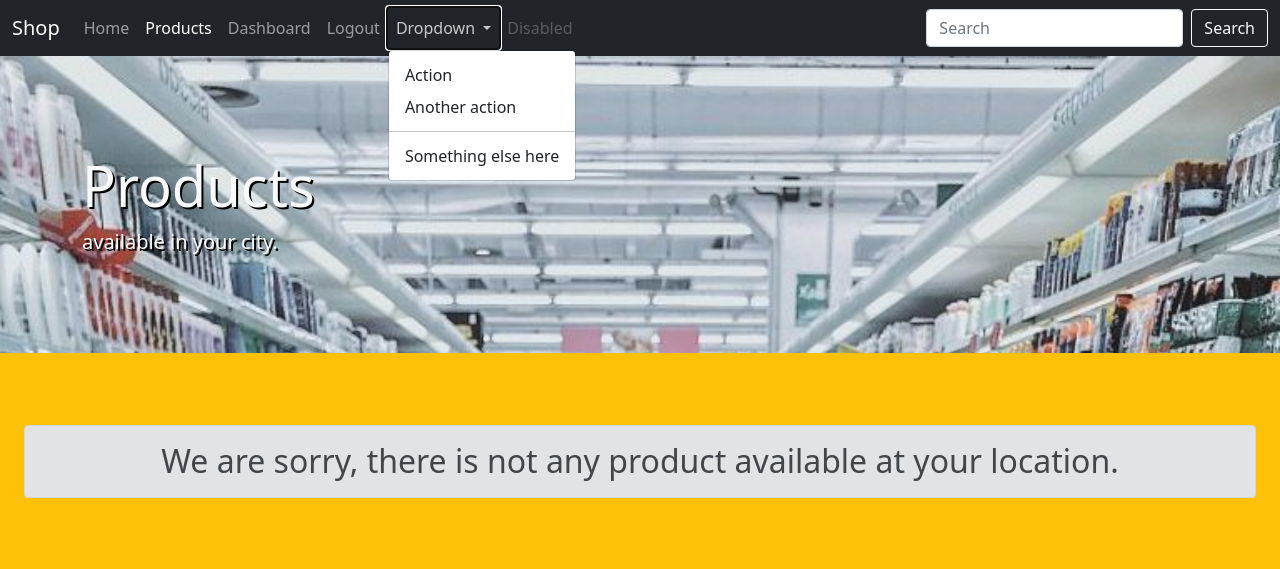
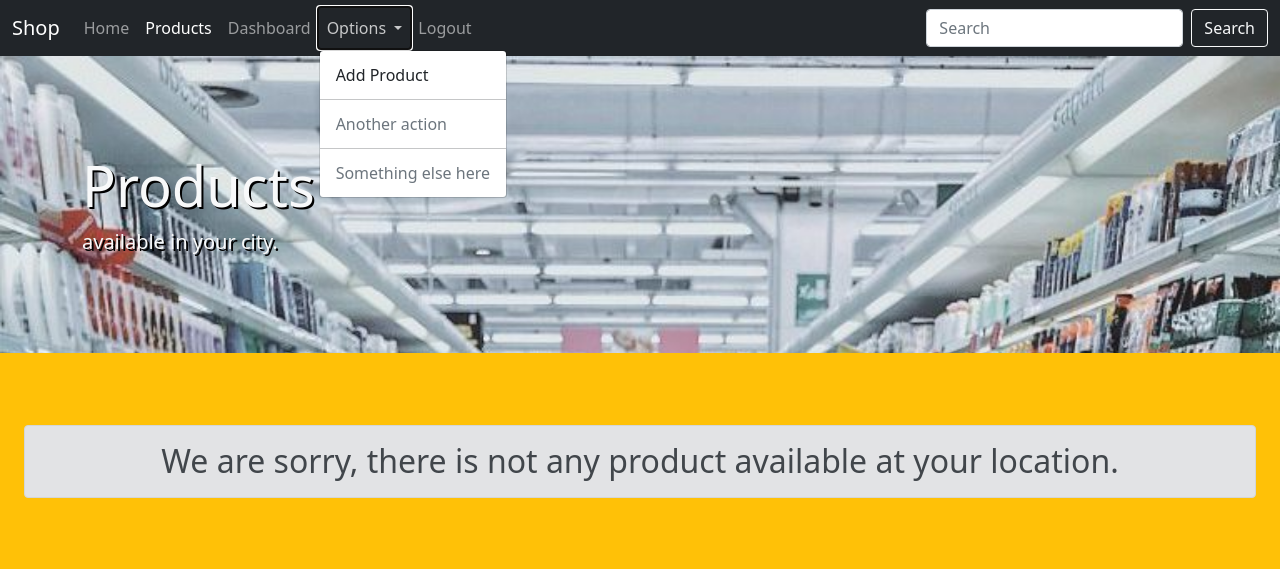
Before and after one commit to satyam-seth/eshop, a Django app: page /product/ in a window 1280 px wide, after a click on "Options". Shown: the top 569 px of the page. Run offline with Django 3.2, Linux system fonts and the light colour scheme; a user stored in the database is signed in; data comes from the database, SQL or seed files in the repository; both versions use the stored data as it was after the commit; some libraries are stand-ins or nearby versions; some web fonts are replaced.

Commit message:
design product add template

```diff
--- a/eshop/core/forms.py
+++ b/eshop/core/forms.py
@@ -1,9 +1,7 @@
 from django import forms
 from django.contrib.auth.models import User
 from django.contrib.auth.forms import AuthenticationForm,UsernameField,UserCreationForm
-from django.forms import widgets
 from django.utils.translation import gettext_lazy as _
-from phonenumber_field.formfields import PhoneNumberField
 from .models import Profile
 
 class LoginForm(AuthenticationForm):
--- a/eshop/core/templates/core/navbar.html
+++ b/eshop/core/templates/core/navbar.html
@@ -20,6 +20,23 @@
                             <a class="nav-link {{dashboard_active}} {{dashboard_disabled}}" href="{% url 'dashboard' %}">Dashboard</a>
                         </li>
                     {% endif %}
+                    <li class="nav-item dropdown">
+                        <a class="nav-link dropdown-toggle" href="#" id="navbarDropdown" role="button"
+                            data-bs-toggle="dropdown" aria-expanded="false">
+                            Options
+                        </a>
+                        <ul class="dropdown-menu" aria-labelledby="navbarDropdown">
+                            <li><a class="dropdown-item" href="{% url 'add' %}">Add Product</a></li>
+                            <li>
+                                <hr class="dropdown-divider">
+                            </li>
+                            <li><a class="dropdown-item disabled" href="#">Another action</a></li>
+                            <li>
+                                <hr class="dropdown-divider">
+                            </li>
+                            <li><a class="dropdown-item disabled" href="#">Something else here</a></li>
+                        </ul>
+                    </li>
                     <li class="nav-item">
                         <a class="nav-link {{logout_active}} {{logout_disabled}}" href="{% url 'logout' %}">Logout</a>
                     </li>
@@ -31,23 +48,6 @@
                         <a class="nav-link {{signup_active}} {{signup_disabled}}" href="{% url 'signup' %}">SignUp</a>
                     </li>
                 {% endif %}
-                <li class="nav-item dropdown">
-                    <a class="nav-link dropdown-toggle" href="#" id="navbarDropdown" role="button"
-                        data-bs-toggle="dropdown" aria-expanded="false">
-                        Dropdown
-                    </a>
-                    <ul class="dropdown-menu" aria-labelledby="navbarDropdown">
-                        <li><a class="dropdown-item" href="#">Action</a></li>
-                        <li><a class="dropdown-item" href="#">Another action</a></li>
-                        <li>
-                            <hr class="dropdown-divider">
-                        </li>
-                        <li><a class="dropdown-item" href="#">Something else here</a></li>
-                    </ul>
-                </li>
-                <li class="nav-item">
-                    <a class="nav-link disabled" href="#" tabindex="-1" aria-disabled="true">Disabled</a>
-                </li>
             </ul>
             <form class="d-flex">
                 <input class="form-control me-2" type="search" placeholder="Search" aria-label="Search">
--- a/eshop/eshop/settings.py
+++ b/eshop/eshop/settings.py
@@ -108,7 +108,7 @@ AUTH_PASSWORD_VALIDATORS = [
 
 LANGUAGE_CODE = 'en-us'
 
-TIME_ZONE = 'UTC'
+TIME_ZONE = 'Asia/Kolkata'
 
 USE_I18N = True
 
--- a/eshop/product/models.py
+++ b/eshop/product/models.py
@@ -9,7 +9,7 @@ class Product(models.Model):
     date=models.DateField()
     description=models.TextField(max_length=500)
     mrp=models.DecimalField(decimal_places=2,max_digits=7)
-    selling_price=models.DecimalField(decimal_places=2,max_digits=7)
+    selling_price=models.DecimalField(decimal_places=2,max_digits=10)
     location=models.CharField(max_length=50)
 
     def __str__(self):
--- a/eshop/product/views.py
+++ b/eshop/product/views.py
@@ -1,4 +1,5 @@
 from django.shortcuts import render,redirect
+from django.utils.timezone import localtime, now
 from django.views import View
 from django.views.generic import ListView
 from .forms import ProductForm
@@ -18,11 +19,10 @@ class AddProduct(View):
         form=ProductForm(request.POST)
         if form.is_valid():
             title=form.cleaned_data['title']
-            date=form.cleaned_data['date']
             description=form.cleaned_data['description']
             mrp=form.cleaned_data['mrp']
             selling_price=form.cleaned_data['selling_price']
-            new_product=Product(seller=self.request.user,title=title,date=date,description=description,mrp=mrp,selling_price=selling_price,location=self.request.user.profile.city)
+            new_product=Product(seller=self.request.user,title=title,date=localtime(now()).date(),description=description,mrp=mrp,selling_price=selling_price,location=self.request.user.profile.city)
             new_product.save()
             return redirect('dashboard')
 
```
Also changed, not shown: eshop/product/forms.py (+7 -4 lines), eshop/product/templates/product/add.html (+43 -15 lines), eshop/db.sqlite3.
